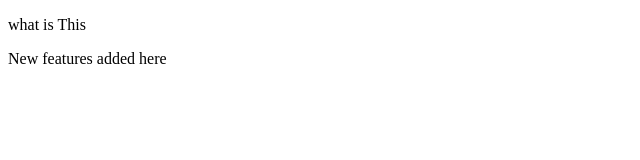
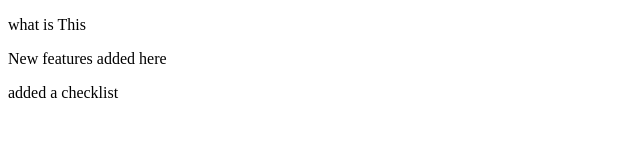
Before and after one commit to tamim2007009/gitone, a plain HTML site: page index.html in a window 1280 px wide. Shown: the whole page, without its empty margins (0-640 px from the left). Drawn offline with Linux system fonts and the light colour scheme.

Commit message:
adding checklist

```diff
--- a/index.html
+++ b/index.html
@@ -8,5 +8,7 @@
 <body>
     <p>what is This</p>
     <p>New features added here</p>
+    <p>added a checklist
+    </p>
 </body>
 </html>
```
